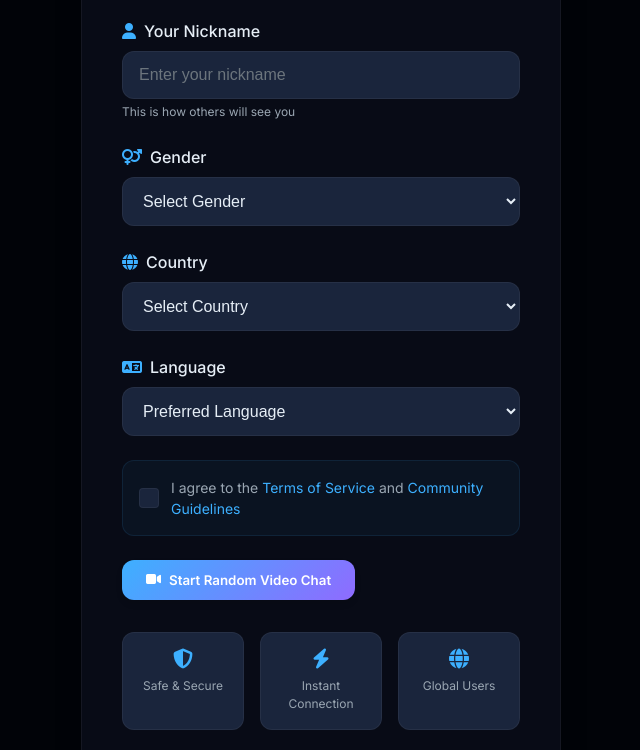
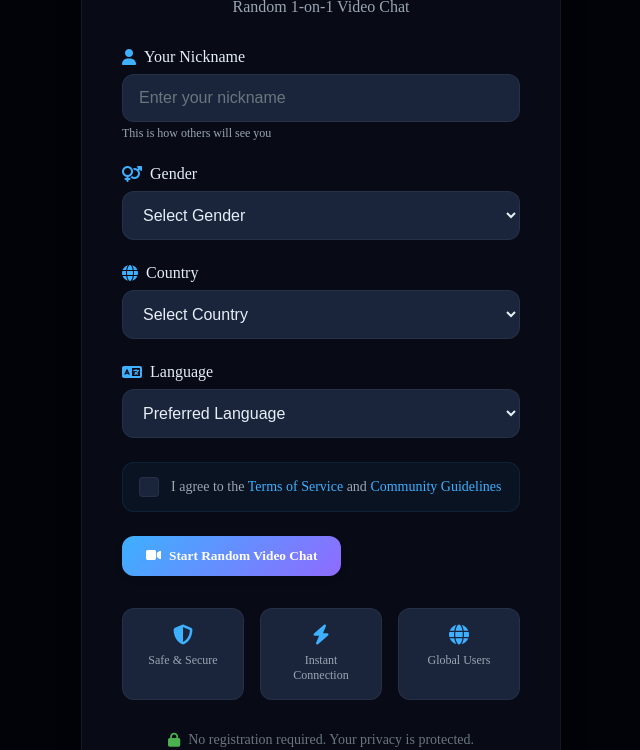
Before and after one commit to jiteshseth70/QUIKCHAT, a website: page public/index.html in a window 1280 px wide. Shown: the part 50-800 px from the top of the page, without its empty margins (319-959 px from the left). Drawn offline with nearby package versions, Linux system fonts and the light colour scheme; no server answers.

Commit message:
Update style.css

```diff
--- a/public/style.css
+++ b/public/style.css
@@ -67,22 +67,22 @@ body {
     --transition-slow: 350ms ease;
 }
 
-html, body {
-    height: 100%;
-    width: 100%;
-    overflow: hidden;
-    font-family: 'Inter', -apple-system, BlinkMacSystemFont, 'Segoe UI', Roboto, sans-serif;
-    background: var(--bg-primary);
-    color: var(--text-primary);
-    font-size: 16px;
-    line-height: 1.5;
-}
+//html, body {
+   // height: 100%;
+  //  width: 100%;
+  //  overflow: hidden;
+   // font-family: 'Inter', -apple-system, BlinkMacSystemFont, 'Segoe UI', Roboto, sans-serif;
+  //  background: var(--bg-primary);
+  //  color: var(--text-primary);
+ //   font-size: 16px;
+  //  line-height: 1.5;
+//}
 
-body {
-    position: relative;
-    display: flex;
-    flex-direction: column;
-}
+//body {
+  //  position: relative;
+ //   display: flex;
+ //   flex-direction: column;
+//}
 
 /* Typography */
 h1, h2, h3, h4, h5, h6 {
```
